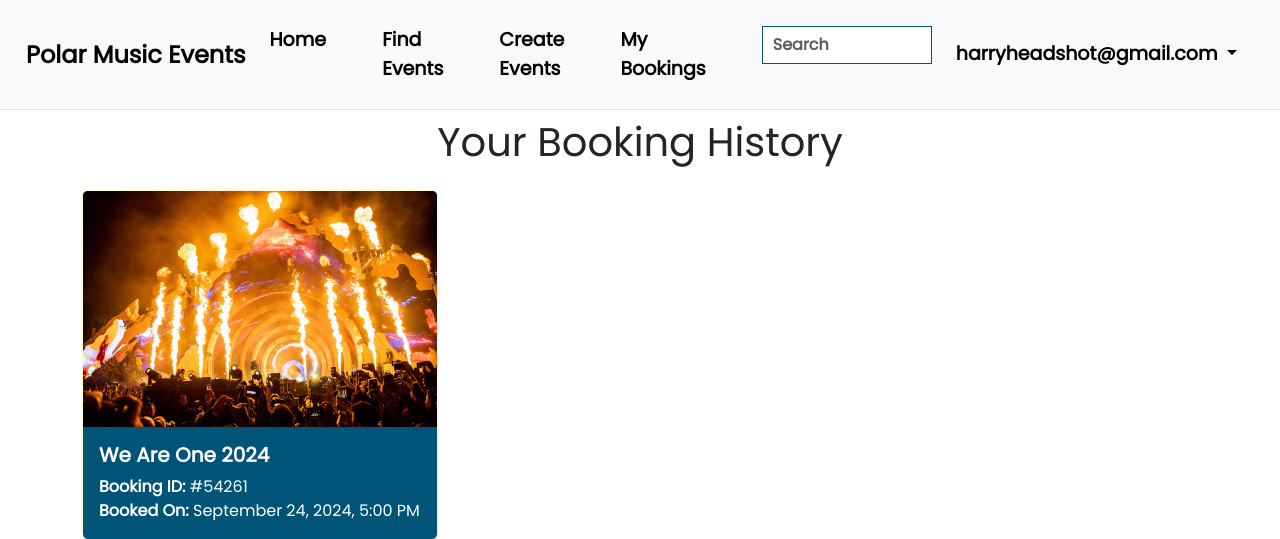
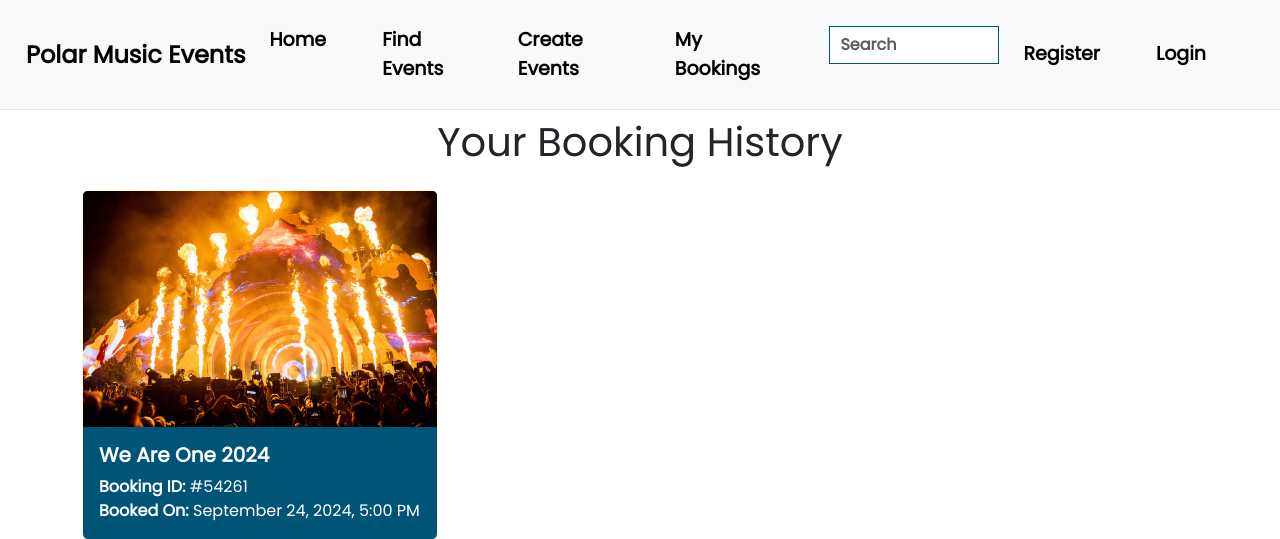
Before and after one commit to n10997148/IAB207Group6, a Flask app: page /order in a window 1280 px wide. Shown: the top 539 px of the page. Run offline with Flask 3, Linux system fonts and the light colour scheme; some libraries are stand-ins or nearby versions.

Commit message:
updated login/register/logout and create event page

```diff
--- a/website/forms.py
+++ b/website/forms.py
@@ -7,28 +7,17 @@ from wtforms.fields import (
     IntegerField,
     TimeField,
     DateField,
+    DateTimeLocalField,
+    SelectField,
     DateTimeField,
 )
-from wtforms.validators import InputRequired, Length, Email, EqualTo
+from wtforms.validators import InputRequired, Length, Email, EqualTo, DataRequired
 
 from flask_wtf.file import FileRequired, FileField, FileAllowed
 
 ALLOWED_FILE = {'png', 'jpg', 'JPG', 'PNG', 'bmp'}
 
-class UpdateEvents(FlaskForm):
-    """
-        A form for creating events
-    """
-    Description = StringField("User Name", validators=[InputRequired()])
-
-    Image = FileField(
-        'Event Image',
-        validators=[
-            FileRequired(message='Please select a file name'),
-            FileAllowed(ALLOWED_FILE, message='support only png, jpg, bmp')
-            ]
-        )
-
+class UpdateEvents(FlaskForm): # This form is for creating events
     Start_time = TimeField("Start Time", validators=[InputRequired()])
     date = DateField("Event Date", validators=[InputRequired()])
     Venue = StringField("Venue", validators=[InputRequired()])
@@ -36,6 +25,8 @@ class UpdateEvents(FlaskForm):
     Tickets_avaliable = IntegerField("Tickets avaliable", validators=[InputRequired()])
     status = StringField("User Name", validators=[InputRequired()])
 
+    event_image=FileField("Image", validators=[DataRequired(), FileAllowed(['jpg'], '.jpg only!')])
+    create_event=SubmitField("Create Event")
 
 class CreateUser(FlaskForm):
     """
--- a/website/templates/Bookings.html
+++ b/website/templates/Bookings.html
@@ -24,30 +24,31 @@
                     <a class="nav-link" href="index.html">Home</a>
                 </li>
                 <li class="nav-item">
-                        <a class="nav-link" href="EventDetails.html">Find Events</a>
+                    <a class="nav-link" href="#">Find Events</a>
                 </li>
                 <li class="nav-item">
-                        <a class="nav-link" href="UpdateEvents.html">Create Events</a>
+                    <a class="nav-link" href="{{ url_for('main.create_event') }}">Create Events</a>
                 </li>
-                    <li class="nav-item">
-                        <a class="nav-link" href="Bookings.html">My Bookings</a>
+
+                    <a class="nav-link" href="{{url_for('main.order')}}">My Bookings</a>
                 </li>
             </ul>
-                <form class="d-flex mx-auto p-2">
+            <form class="d-flex mx-auto p-2" action="{{url_for('main.search')}}">
                 <input class="form-control me-2 search-bar" type="search" placeholder="Search" aria-label="Search">
             </form>
-                <ul class="navbar-nav ml-auto">
-                  <li class="nav-item dropdown">
-                      <a class="nav-link dropdown-toggle" href="#" id="navbarDropdown" role="button" data-bs-toggle="dropdown" aria-expanded="false">
-                          harryheadshot@gmail.com
-                      </a>
-                      <ul class="dropdown-menu dropdown-menu-end" aria-labelledby="navbarDropdown">
-                          <li><a class="dropdown-item" href="#">Edit Profile</a></li>
-                          <li><a class="dropdown-item" href="#">Settings</a></li>
-                          <li><a class="dropdown-item" href="#">Logout</a></li>
+                      {% if current_user.is_authenticated %}
+                      <ul class="navbar-nav">
+                          <li class="nav-item"><a class="nav-link" href="{{ url_for('auth.logout') }}">Log Out</a></li>
+
                       </ul>
-                  </li>
+                      {% else %}
+                      <ul class="navbar-nav">
+                          <li class="nav-item"><a class="nav-link" href="{{ url_for('auth.register') }}">Register</a></li>
+                          <li class="nav-item"><a class="nav-link" href="{{ url_for('auth.login') }}">Login</a></li>
                       </ul>
+                      {% endif %}
+                  </div>
+              </div>
             </div>
         </div>
     </nav>
--- a/website/templates/EventDetails.html
+++ b/website/templates/EventDetails.html
@@ -24,7 +24,7 @@
                         <a class="nav-link" href="index.html">Home</a>
                     </li>
                     <li class="nav-item">
-                        <a class="nav-link" href="{{ url_for('main.view_event') }}">Find Events</a>
+                        <a class="nav-link" href="#">Find Events</a>
                     </li>
                     <li class="nav-item">
                         <a class="nav-link" href="{{ url_for('main.create_event') }}">Create Events</a>
--- a/website/templates/base.html
+++ b/website/templates/base.html
@@ -3,7 +3,7 @@
 <head>
     <meta charset="utf-8">
     <meta name="viewport" content="width=device-width, initial-scale=1">
-    <title>IAB207 Assignment 3</title>
+    <title>Polar Music Events</title>
     <link href="https://cdn.jsdelivr.net/npm/bootstrap@5.3.2/dist/css/bootstrap.min.css" rel="stylesheet" integrity="sha384-T3c6CoIi6uLrA9TneNEoa7RxnatzjcDSCmG1MXxSR1GAsXEV/Dwwykc2MPK8M2HN" crossorigin="anonymous">
     {% block head %}
     {% endblock %}
--- a/website/views.py
+++ b/website/views.py
@@ -1,7 +1,9 @@
-from flask import Blueprint, render_template, request, redirect, url_for
+from flask import Blueprint, render_template, request, redirect, url_for,flash,current_app
 from flask_login import login_required, current_user
 from .models import Event,Order, db
-from .forms import CreateComment
+from .forms import CreateComment,UpdateEvents
+from werkzeug.utils import secure_filename
+import os
 from datetime import timedelta
 
 main_bp = Blueprint('main', __name__, template_folder='templates', static_folder='Static')
@@ -37,22 +39,40 @@ def comment():
 @main_bp.route('/create_event', methods=['GET', 'POST'])
 @login_required
 def create_event():
-    if request.method == 'POST':
-        title = request.form.get('eventName')
-        description = request.form.get('eventDescription')
-        date = request.form.get('eventDate')
+    form = UpdateEvents()
+
+    if form.validate_on_submit():  # If the form is submitted and valid
+        # Grab the creator_id from the currently logged-in user
+        creator_id = current_user.id  # get the user id from the session
+
+        image=form.event_image.data # save the image to the server
+        print(type(image))
+        filename=secure_filename(image.filename)
+        image.save(os.path.join(current_app.config['UPLOAD_FOLDER'], filename))
 
 
+        # Create the new event instance
+        new_event = Event(
+            name=form.event_name.data,
+            datetime=form.event_datetime.data,
+            venue=form.event_venue.data,
+            ticket_price=form.event_ticket_price.data,
+            genre=form.event_genre.data,
+            status="OPEN",
+            image=filename,
+            creator_id=creator_id
+        )
 
-
-        # Create new event
-        new_event = Event(title=title, description=description, date=date, status='Open')
+        # Add the event to the database
         db.session.add(new_event)
         db.session.commit()
 
-        return redirect(url_for('INDEX'))
+        flash('Event created successfully!')
+        return redirect(url_for('main.index'))  # Redirect to a suitable page, like the homepage or event list
 
-    return render_template('UpdateEvents.html')
+    return render_template('UpdateEvents.html', form=form)  # Render the form template
+
+
 
 @main_bp.route('/order', methods=['GET', 'POST'])
 def order():
```
Also changed, not shown: website/templates/UpdateEvents.html (+11 -10 lines), website/templates/index.html (+13 -9 lines). Lines whose indentation alone changed are shown as unchanged.
